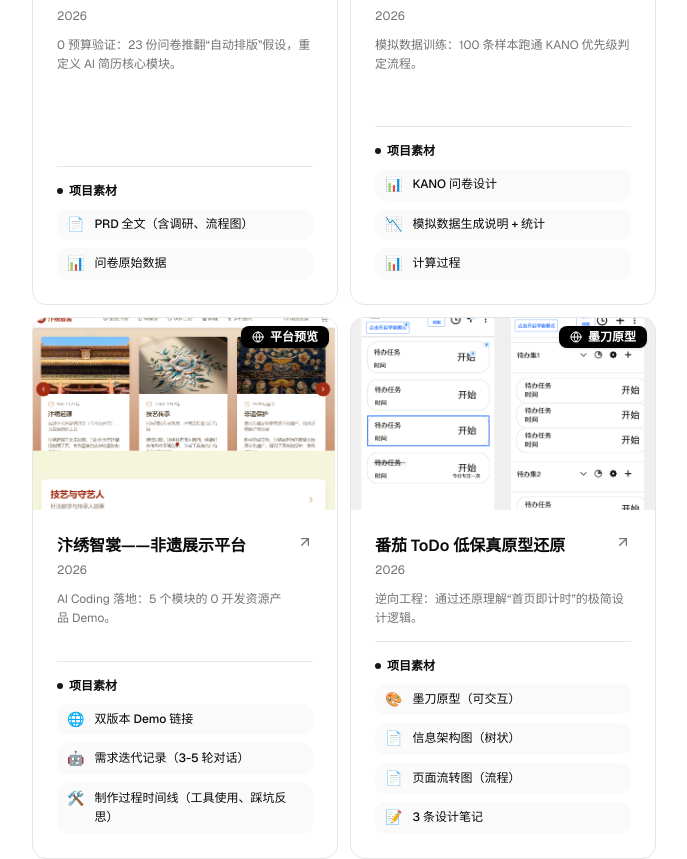
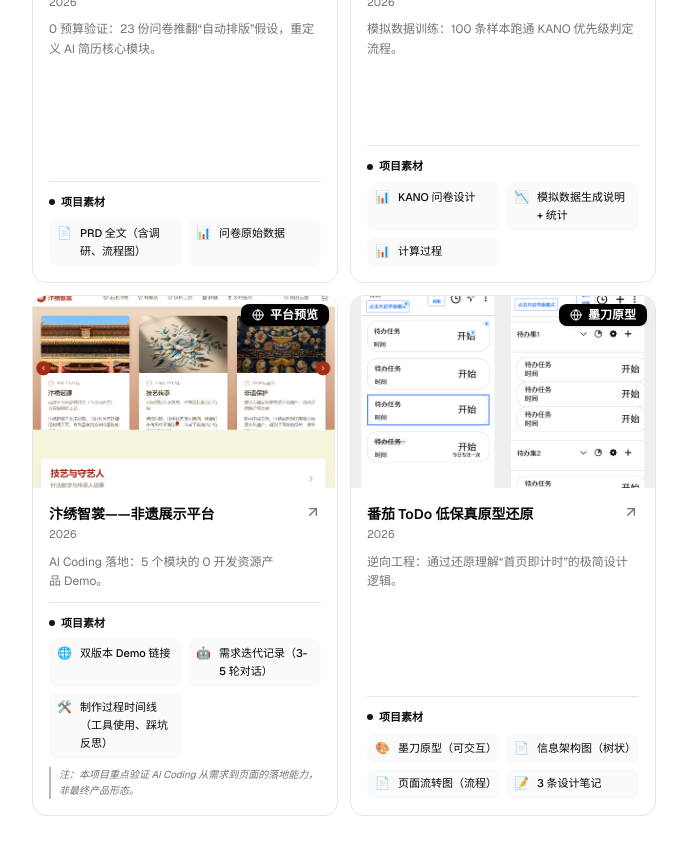
Before and after one commit to far-current/linmai-portfolio, a Next.js app: page / in a window 1280 px wide. Shown: the part 1220-2079 px from the top of the page, without its empty margins (296-983 px from the left). Built offline with nearby package versions, Linux system fonts and the light colour scheme.

Commit message:
Compact project cards, two-column materials, add project note

```diff
--- a/src/components/project-card.tsx
+++ b/src/components/project-card.tsx
@@ -40,6 +40,7 @@ interface Props {
     href: string;
   }[];
   materials?: readonly string[];
+  note?: string;
   className?: string;
 }
 
@@ -54,6 +55,7 @@ export function ProjectCard({
   video,
   links,
   materials,
+  note,
   className,
 }: Props) {
   return (
@@ -107,11 +109,11 @@ export function ProjectCard({
           </div>
         )}
       </div>
-      <div className="p-6 flex flex-col gap-3 flex-1">
+      <div className="p-4 flex flex-col gap-2.5 flex-1">
         <div className="flex items-start justify-between gap-2">
-          <div className="flex flex-col gap-1">
-            <h3 className="font-semibold">{title}</h3>
-            <time className="text-xs text-muted-foreground">{dates}</time>
+          <div className="flex flex-col gap-0.5">
+            <h3 className="font-semibold text-sm">{title}</h3>
+            <time className="text-[11px] text-muted-foreground">{dates}</time>
           </div>
           <Link
             href={href || "#"}
@@ -127,22 +129,27 @@ export function ProjectCard({
           <Markdown>{description}</Markdown>
         </div>
         {materials && materials.length > 0 && (
-          <div className="mt-auto pt-4 border-t border-border">
-            <p className="text-xs font-bold text-foreground mb-2.5 flex items-center gap-1.5">
+          <div className="mt-auto pt-3 border-t border-border">
+            <p className="text-[11px] font-bold text-foreground mb-2 flex items-center gap-1.5">
               <span className="inline-block w-1.5 h-1.5 rounded-full bg-primary" />
               项目素材
             </p>
-            <ul className="space-y-2">
+            <ul className="grid grid-cols-1 sm:grid-cols-2 gap-1.5">
               {materials.map((material) => (
                 <li
                   key={material}
-                  className="flex items-start gap-2.5 text-xs text-foreground leading-relaxed bg-muted/50 rounded-lg px-2.5 py-1.5"
+                  className="flex items-start gap-2 text-[11px] text-foreground leading-relaxed bg-muted/50 rounded-md px-2 py-1.5"
                 >
-                  <span className="shrink-0 text-sm leading-none mt-0.5">{material.split(" ")[0]}</span>
+                  <span className="shrink-0 text-xs leading-none mt-0.5">{material.split(" ")[0]}</span>
                   <span className="font-medium">{material.slice(material.indexOf(" ") + 1)}</span>
                 </li>
               ))}
             </ul>
+            {note && (
+              <p className="mt-2 text-[10px] text-muted-foreground leading-relaxed italic border-l-2 border-primary/30 pl-2">
+                {note}
+              </p>
+            )}
           </div>
         )}
       </div>
--- a/src/components/section/projects-section.tsx
+++ b/src/components/section/projects-section.tsx
@@ -46,6 +46,7 @@ export default function ProjectsSection() {
                                 video={project.video}
                                 links={project.links}
                                 materials={project.materials}
+                                note={project.note}
                             />
                         </BlurFade>
                     ))}
--- a/src/data/resume.tsx
+++ b/src/data/resume.tsx
@@ -46,11 +46,11 @@ type Project = {
   dates: string;
   active: boolean;
   description: string;
-  technologies: string[];
   links: ProjectLink[];
   image: string;
   video: string;
   materials?: string[];
+  note?: string;
 };
 
 export const DATA = {
@@ -111,13 +111,6 @@ export const DATA = {
       active: true,
       description:
         "0 预算验证：23 份问卷推翻“自动排版”假设，重定义 AI 简历核心模块。",
-      technologies: [
-        "PRD 撰写",
-        "用户访谈",
-        "问卷调研",
-        "竞品分析",
-        "商业化分析",
-      ],
       materials: [
         "📄 PRD 全文（含调研、流程图）",
         "📊 问卷原始数据",
@@ -144,13 +137,6 @@ export const DATA = {
       active: true,
       description:
         "模拟数据训练：100 条样本跑通 KANO 优先级判定流程。",
-      technologies: [
-        "KANO 模型",
-        "问卷设计",
-        "数据分析",
-        "Excel",
-        "需求优先级",
-      ],
       materials: [
         "📊 KANO 问卷设计",
         "📉 模拟数据生成说明 + 统计",
@@ -178,18 +164,12 @@ export const DATA = {
       active: true,
       description:
         "AI Coding 落地：5 个模块的 0 开发资源产品 Demo。",
-      technologies: [
-        "AI Coding",
-        "产品需求定义",
-        "原型搭建",
-        "非遗文化",
-        "电商模块",
-      ],
       materials: [
         "🌐 双版本 Demo 链接",
         "🤖 需求迭代记录（3-5 轮对话）",
         "🛠️ 制作过程时间线（工具使用、踩坑反思）",
       ],
+      note: "注：本项目重点验证 AI Coding 从需求到页面的落地能力，非最终产品形态。",
       links: [
         {
           type: "平台预览",
@@ -207,13 +187,6 @@ export const DATA = {
       active: true,
       description:
         "逆向工程：通过还原理解“首页即计时”的极简设计逻辑。",
-      technologies: [
-        "墨刀",
-        "低保真原型",
-        "信息架构",
-        "页面流转",
-        "交互设计",
-      ],
       materials: [
         "🎨 墨刀原型（可交互）",
         "📄 信息架构图（树状）",
```
